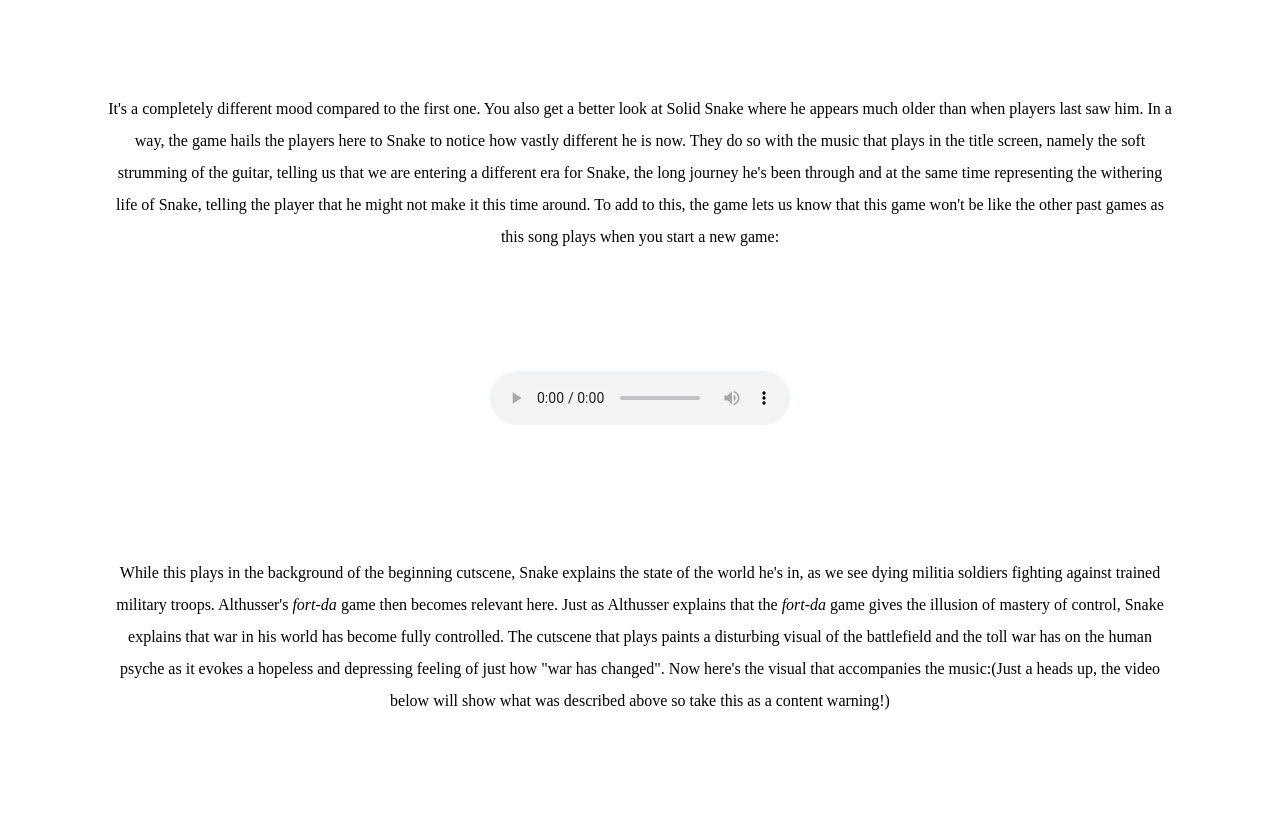
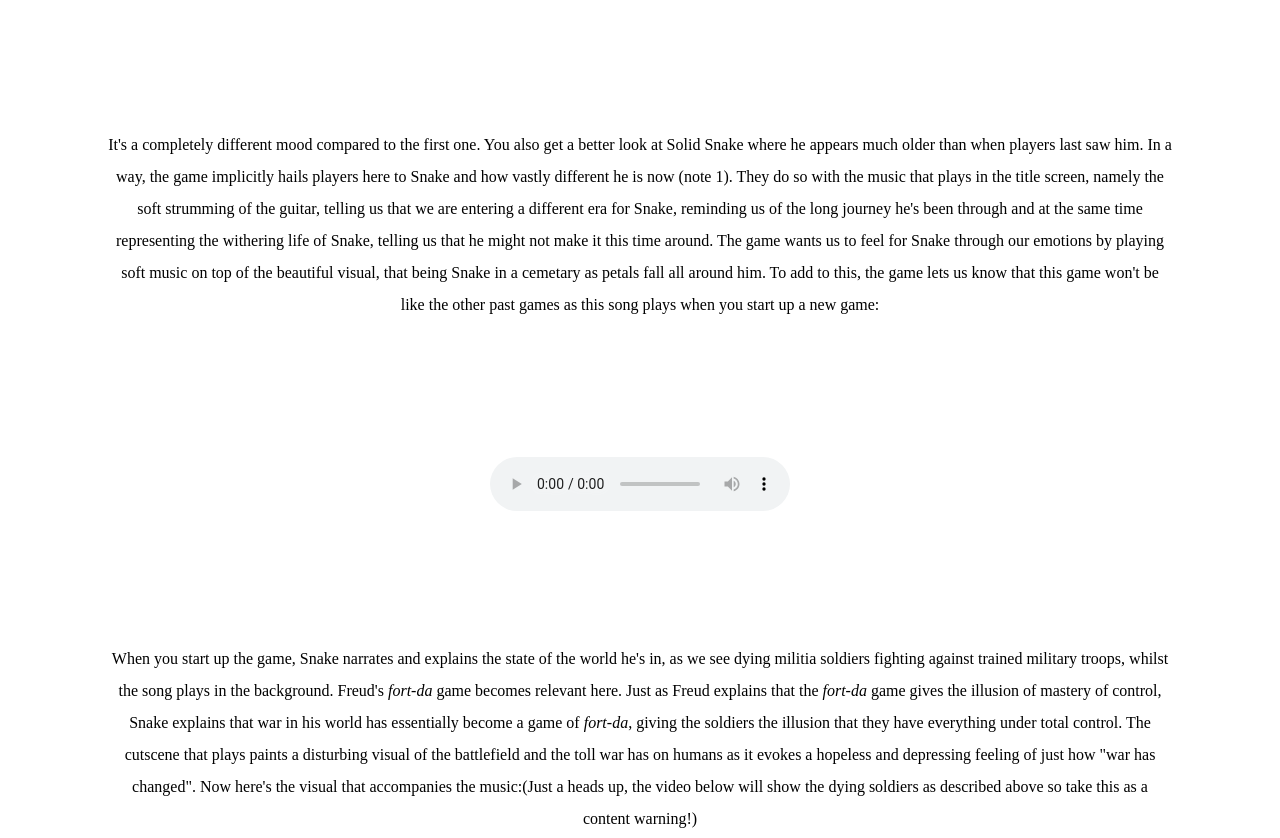
Before and after one commit to jvx0/Final_paper_jvxo, a plain HTML site: page index.html in a window 1280 px wide. Shown: the part 2256-3094 px from the top of the page. Drawn offline with Linux system fonts and the light colour scheme.

Commit message:
Update index.html

```diff
--- a/index.html
+++ b/index.html
@@ -14,40 +14,42 @@ p {
   <body>
   <center>
     <h2>Short analysis of music and image in <i>Metal Gear Solid 4</i></h2>
-  <br>On this website, I will be talking about how music and visuals work together in the videogame <i>Metal Gear Solid 4</i> to evoke powerful moods.</br>
+  <br>On this website, I will be talking about how music and visuals work together in the videogame <i>Metal Gear Solid 4</i> to create powerful emotions/moods in the player.</br>
     <p class="big">
       <br>For a bit of context for the video below, past games had you play as Solid Snake, the main protagonist.
       In those games, players saw him as a young and strong soldier taking on high risk missions to prevent world domination from corrupted forces.
       He tackles these missions with determination and accomplishes them even when the odds were against him. The game accompanied these missions with an epic and thrilling score for tense and difficult situations
       the player may find themselves in. But while on those missions, he was also subject to witnessing deaths and tragedies unfold in front of him and the game acknowledges this with the appropriate music. The game
-      reflects the adversity you will face in their menu screens. For example, here is what the title screen looks and sounds like in the first game:</br></p>
+      reflects the adversity you will face in their menu screens. For example, here is what the title screen looks and sounds like in the first game:</p></br>
 <br><video width="720" height="480" controls>
   <source src="mgs1.title.screen.mp4" type="video/mp4">
 </video></br>
     <p class="big">
     <br> Here, the title screen is action-like, hinting at what the game will be like and what it will put you through. You also get a look at Solid Snake's face, albeit not as clear with the visual effects on top,
     but you get an idea of what he looks like.</br>
-    <br>Now compare the above title screen with the one below which is from the fourth installment:</br></p>
+    <br>Now compare the above title screen with the one below which is from the fourth installment:</p></br>
 <br><video width="720" height="480" controls>
   <source src="mgs4.intro.mp4" type="video/mp4">
 </video></br>
 <br><img src="old_snake.jpg" width="640" height="360" alt="Old Snake"></br>
     <p class="big">
-    <br> It's a completely different mood compared to the first one. You also get a better look at Solid Snake where he appears much older than when players last saw him. In a way, the game hails the players here
-    to Snake to notice how vastly different he is now. They do so with the music that plays in the title screen, namely the soft strumming of the guitar, telling us that we are entering a different era for Snake,
-    the long journey he's been through and at the same time representing the withering life of Snake, telling the player that he might not make it this time around. To add to this, the game lets us know that this
-    game won't be like the other past games as this song plays when you start a new game:</p>
+    <br> It's a completely different mood compared to the first one. You also get a better look at Solid Snake where he appears much older than when players last saw him. In a way, the game implicitly hails players here
+    to Snake and how vastly different he is now (note 1). They do so with the music that plays in the title screen, namely the soft strumming of the guitar, telling us that we are entering a different era for Snake, reminding us of
+    the long journey he's been through and at the same time representing the withering life of Snake, telling us that he might not make it this time around. The game wants us to feel for Snake through our emotions
+    by playing soft music on top of the beautiful visual, that being Snake in a cemetary as petals fall all around him. To add to this, the game lets us know that this game won't be like the other past games as this
+    song plays when you start up a new game:</p></br>
 <br><audio controls>
   <source src="Love_Theme.mp3" type="audio/mpeg">
 </audio></br>
     <p class="big">
-    <br>While this plays in the background of the beginning cutscene, Snake explains the state of the world he's in, as we see dying militia soldiers fighting against trained military
-    troops. Althusser's <i>fort-da</i> game then becomes relevant here. Just as Althusser explains that the <i>fort-da</i> game gives the illusion of mastery of control, Snake explains that war in his world has
-    become fully controlled. The cutscene that plays paints a disturbing visual of the battlefield and the toll war has on the human psyche as it evokes a hopeless and depressing feeling of just how "war has changed".
-    Now here's the visual that accompanies the music:(Just a heads up, the video below will show what was described above so take this as a content warning!)</p></br>
+    <br>When you start up the game, Snake narrates and explains the state of the world he's in, as we see dying militia soldiers fighting against trained military troops, whilst the song plays in the background.
+    Freud's <i>fort-da</i> game becomes relevant here. Just as Freud explains that the <i>fort-da</i> game gives the illusion of mastery of control, Snake explains that war in his world has essentially
+    become a game of <i>fort-da</i>, giving the soldiers the illusion that they have everything under total control. The cutscene that plays paints a disturbing visual of the battlefield and the toll war has on humans as it evokes a hopeless and depressing feeling of just how "war has changed".
+    Now here's the visual that accompanies the music:(Just a heads up, the video below will show the dying soldiers as described above so take this as a content warning!)</p></br>
 <br><video width="720" height="480" controls>
   <source src="mgs4.opening.intro.mp4" type="video/mp4">
 </video></br>
     <p class="big">
-    <br>Here, both image and sound come together to depict the horrors of war in <i>Metal gear Solid 4</i>. </p>
+    <br>Here, both image and sound come together to create a depressing mood in <i>Metal gear Solid 4</i>.</p></br>
+    <br>Sources:</br>
 </html>
```
